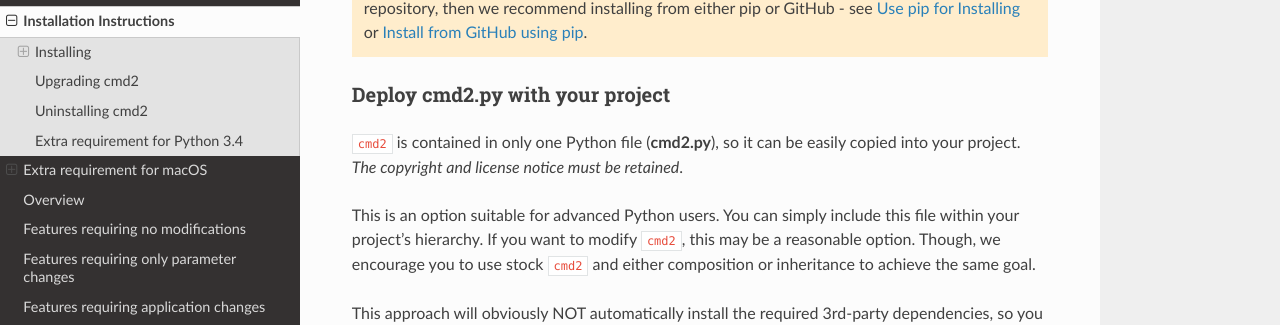
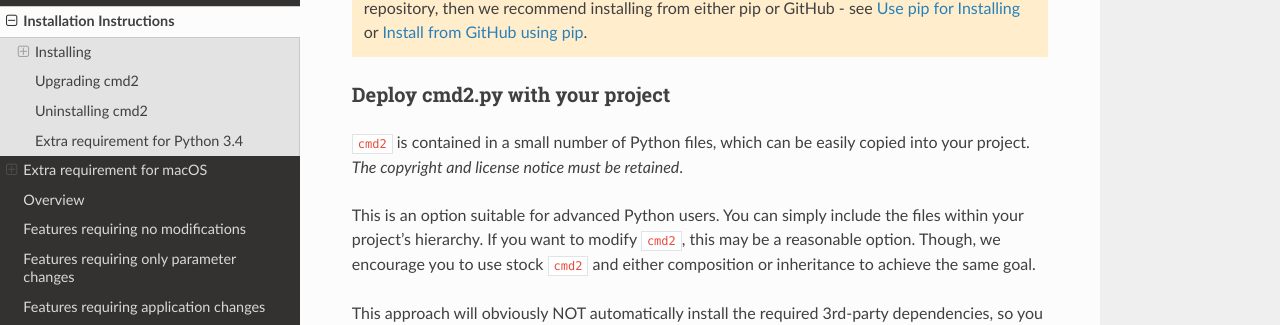
Before and after one commit to python-cmd2/cmd2, a Sphinx documentation site: the page built from docs/install.rst, in a window 1280 px wide and 900 px high, scrolled down 1573 px. Shown: the part 125-450 px from the top of the window. Built offline with Sphinx 7.4.7 and the Read the Docs theme 2.0.0, drawn with Linux system fonts in a browser that asks for light colours.

Commit message:
Fix documentation which referred to a single/one source file

```diff
--- a/docs/install.rst
+++ b/docs/install.rst
@@ -88,10 +88,10 @@
 Deploy cmd2.py with your project
 ~~~~~~~~~~~~~~~~~~~~~~~~~~~~~~~~
 
-``cmd2`` is contained in only one Python file (**cmd2.py**), so it can be easily copied into your project.  *The
+``cmd2`` is contained in a small number of Python files, which can be easily copied into your project.  *The
 copyright and license notice must be retained*.
 
-This is an option suitable for advanced Python users.  You can simply include this file within your project's hierarchy.
+This is an option suitable for advanced Python users.  You can simply include the files within your project's hierarchy.
 If you want to modify ``cmd2``, this may be a reasonable option.  Though, we encourage you to use stock ``cmd2`` and
 either composition or inheritance to achieve the same goal.
 
```
Also changed, not shown: CONTRIBUTING.md (+1 -1 lines).
